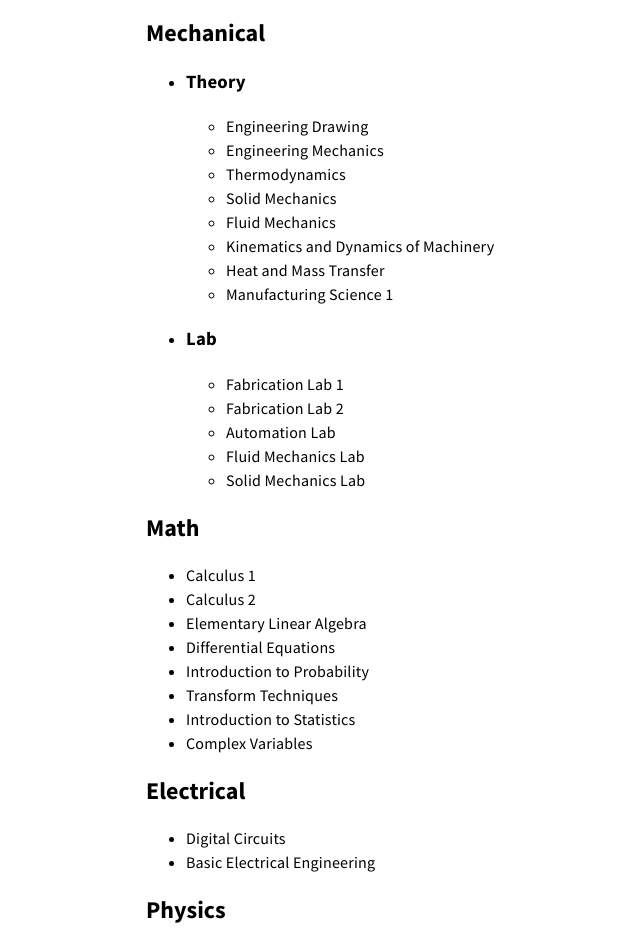
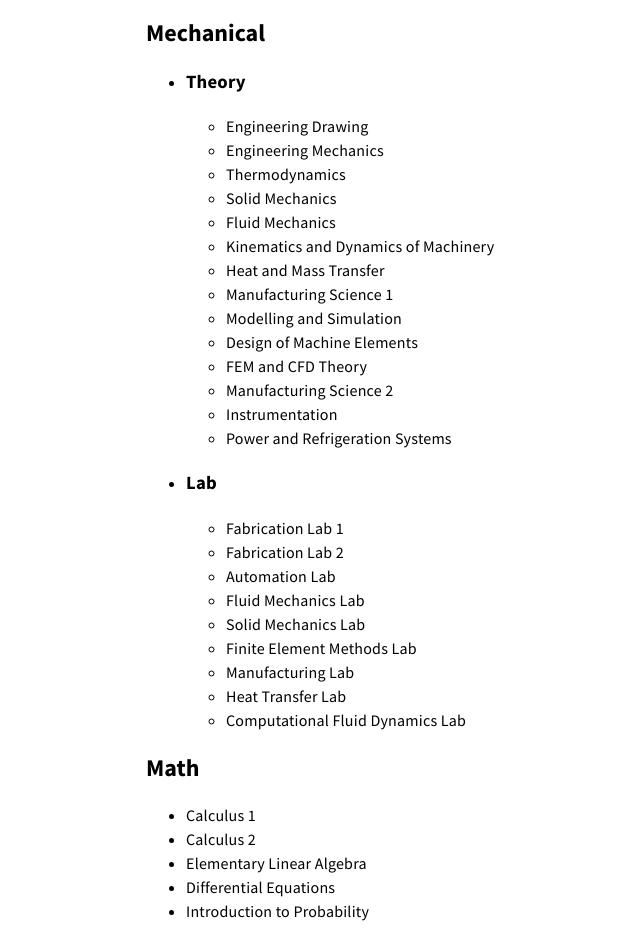
Before and after one commit to OmGodse/omgodse.github.io, a plain HTML site: page Courses.html in a window 1280 px wide. Shown: the part 110-1038 px from the top of the page, without its empty margins (85-725 px from the left). Drawn offline with Linux system fonts and the light colour scheme.

Commit message:
Updated Courses.html

```diff
--- a/Courses.html
+++ b/Courses.html
@@ -63,6 +63,12 @@
                     <li>Kinematics and Dynamics of Machinery</li>
                     <li>Heat and Mass Transfer</li>
                     <li>Manufacturing Science 1</li>
+                    <li>Modelling and Simulation</li>
+                    <li>Design of Machine Elements</li>
+                    <li>FEM and CFD Theory</li>
+                    <li>Manufacturing Science 2</li>
+                    <li>Instrumentation</li>
+                    <li>Power and Refrigeration Systems</li>
                 </ul>
             </li>
             <li>
@@ -73,6 +79,10 @@
                     <li>Automation Lab</li>
                     <li>Fluid Mechanics Lab</li>
                     <li>Solid Mechanics Lab</li>
+                    <li>Finite Element Methods Lab</li>
+                    <li>Manufacturing Lab</li>
+                    <li>Heat Transfer Lab</li>
+                    <li>Computational Fluid Dynamics Lab</li>
                 </ul>
             </li>
         </ul>
```
